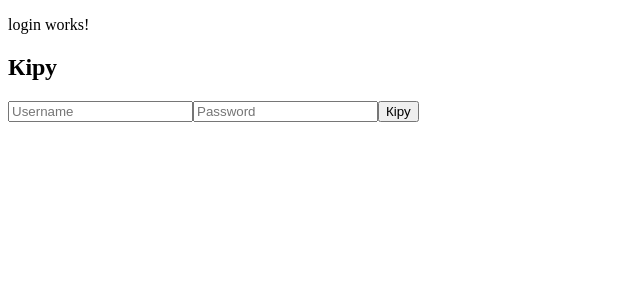
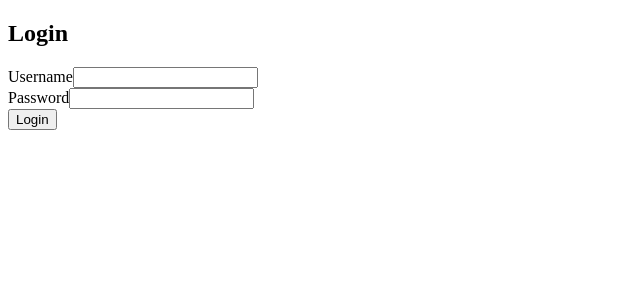
Before and after one commit to Bekzat-2005/frontAngular, an Angular app: page /login in a window 1280 px wide. Shown: the top 300 px of the page, without its empty margins (0-640 px from the left). Built offline with nearby package versions, Linux system fonts and the light colour scheme.

Commit message:
Production build updated

```diff
--- a/src/app/auth.service.ts
+++ b/src/app/auth.service.ts
@@ -4,7 +4,9 @@ import { Router } from '@angular/router';
 
 @Injectable({ providedIn: 'root' })
 export class AuthService {
-  public api = 'http://localhost:3000';
+  // public api = 'http://localhost:3000';
+  public api = 'https://backexpress-3mnu.onrender.com';
+
 
   constructor(private http: HttpClient) {}
 
--- a/src/app/login/login.component.html
+++ b/src/app/login/login.component.html
@@ -1,7 +1,29 @@
-<p>login works!</p>
-<h2>Кіру</h2>
-    <form (submit)="login()">
-      <input [(ngModel)]="username" name="username" placeholder="Username" required />
-      <input [(ngModel)]="password" name="password" type="password" placeholder="Password" required />
-      <button type="submit">Кіру</button>
-</form>
+<div class="login-container">
+  <h2>Login</h2>
+
+  <form (ngSubmit)="login()">
+    <div class="form-group">
+      <label for="username">Username</label>
+      <input
+        type="text"
+        id="username"
+        [(ngModel)]="username"
+        name="username"
+        required
+      >
+    </div>
+
+    <div class="form-group">
+      <label for="password">Password</label>
+      <input
+        type="password"
+        id="password"
+        [(ngModel)]="password"
+        name="password"
+        required
+      >
+    </div>
+
+    <button type="submit">Login</button>
+  </form>
+</div>
--- a/src/app/user.service.ts
+++ b/src/app/user.service.ts
@@ -3,7 +3,9 @@ import { HttpClient } from '@angular/common/http';
 
 @Injectable({ providedIn: 'root' })
 export class UserService {
-  private api = 'http://localhost:3000/users'; // 🔥
+  // private api = 'http://localhost:3000/users'; // 🔥
+
+  public api = 'https://backexpress-3mnu.onrender.com';
 
   constructor(private http: HttpClient) {}
 
```
